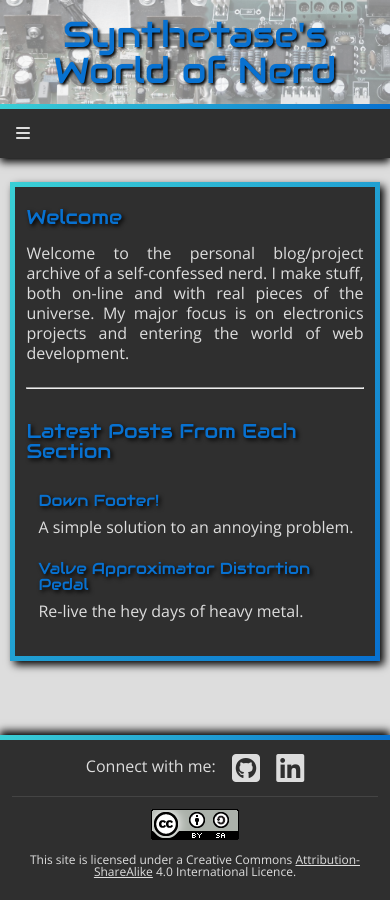
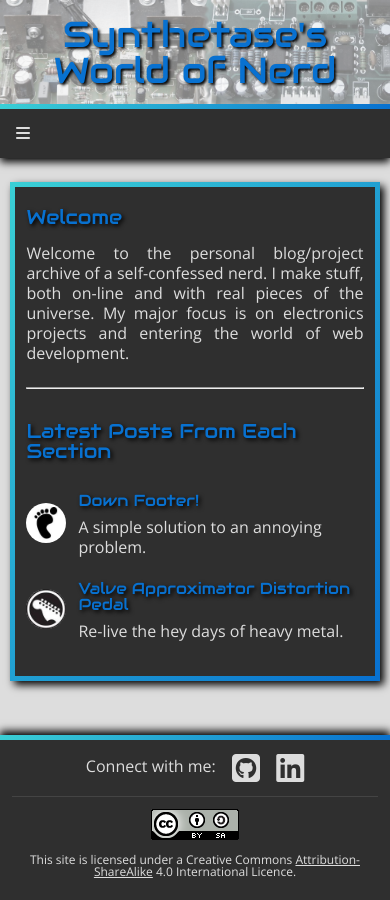
Before and after one commit to StaphSynth/StaphSynth.github.io, a Jekyll site: the page built from index.md, in a window 390 px wide. Built offline with Jekyll 4.4.1, drawn with Linux system fonts in a browser that asks for light colours; nearby versions of some CDN libraries.

Commit message:
made blog post logos appear on phone res at 40x40px.

```diff
--- a/css/main.css
+++ b/css/main.css
@@ -388,7 +388,7 @@ hr {
 }
 
 .postThumb {
-	display: none;
+	/*display: none;*/
 }
 
 .thumbContainer {
@@ -406,8 +406,8 @@ hr {
 
 .thumbContainer img {
 	border-radius: 50%;
-	height: 70px;
-	width: 70px;
+	height: 40px;
+	width: 40px;
 }
 
 .titleLine {
@@ -534,6 +534,11 @@ Small tablets >=500px width
 
 	.postList li img {
 		display: inline-block;
+	}
+
+	.thumbContainer img {
+		height: 70px;
+		width: 70px;
 	}
 
 	#article h2 {
```
